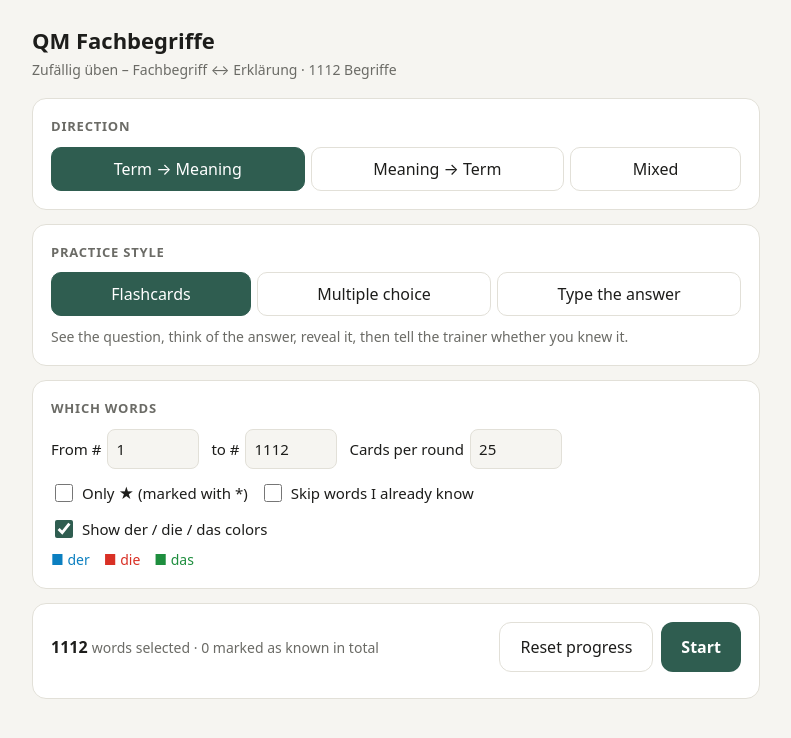
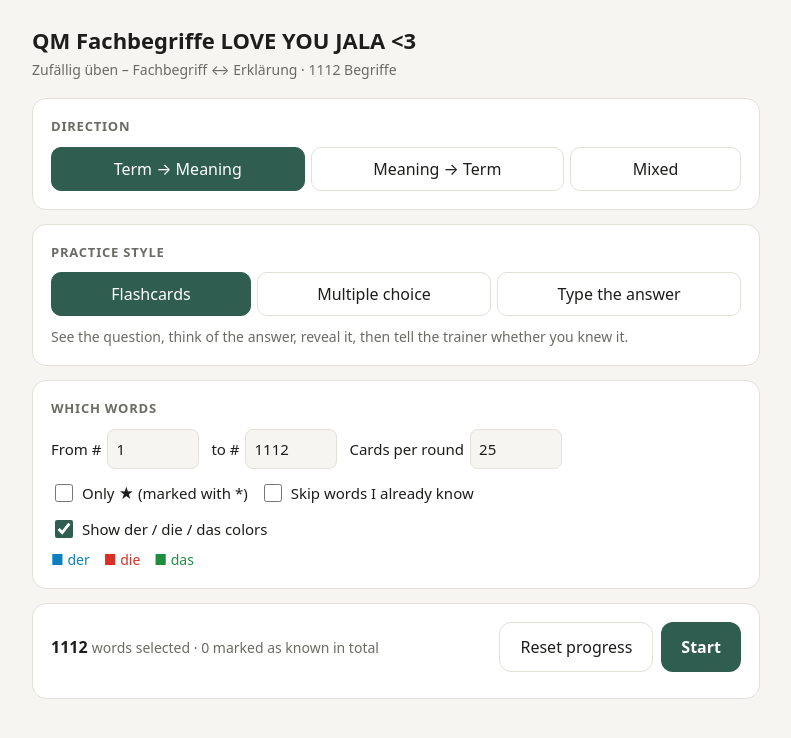
Before and after one commit to kedded/azimzade, a plain HTML site: page index.html in a window 1280 px wide. Shown: the whole page, without its empty margins (244-1035 px from the left). Drawn offline with Linux system fonts and the light colour scheme.

Commit message:
Update header to include 'LOVE YOU JALA <3'

```diff
--- a/index.html
+++ b/index.html
@@ -68,7 +68,7 @@ textarea,input[type=text]{width:100%;margin-top:14px;padding:12px;border:1px sol
 <div class="wrap" id="app">
 
 <div id="setup">
-  <h1>QM Fachbegriffe</h1>
+  <h1>QM Fachbegriffe LOVE YOU JALA <3 </h1>
   <p class="sub">Zufällig üben – Fachbegriff ↔ Erklärung · <span id="totalCount"></span> Begriffe</p>
 
   <div class="panel">
```
